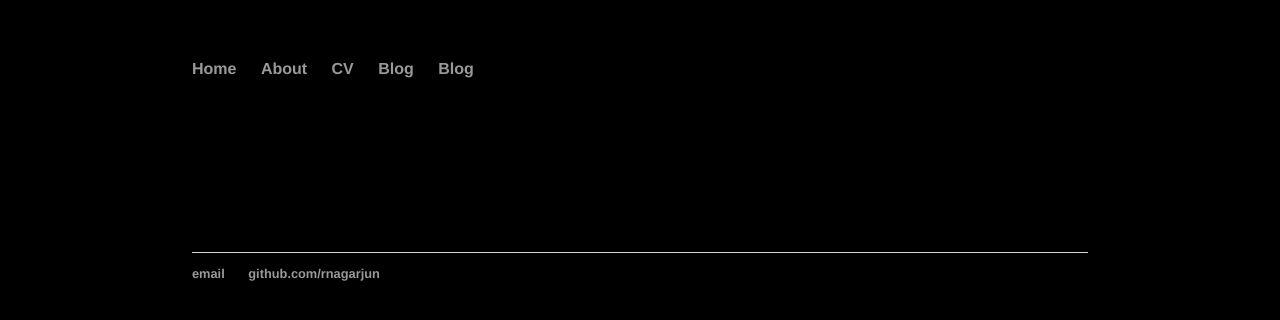
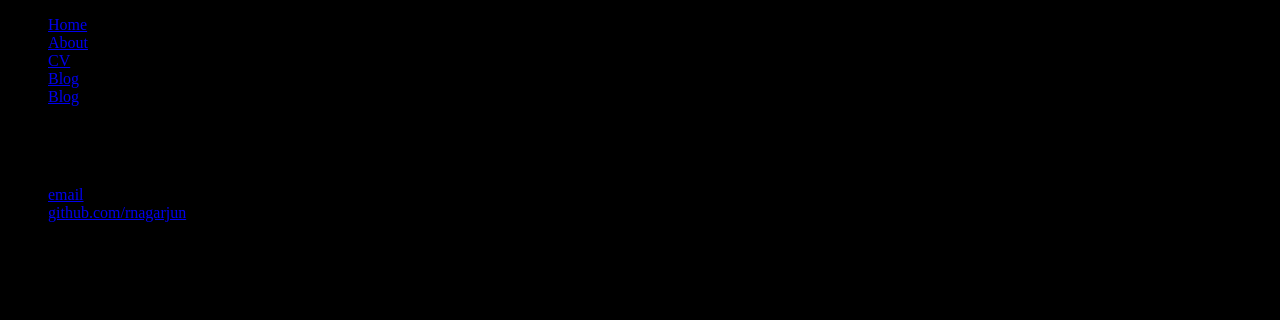
Before and after one commit to rnagarjun/rnagarjun.github.io, a PHP site: page / in a window 1280 px wide. Shown: the top 320 px of the page. Run offline with PHP 8.4, Linux system fonts and the light colour scheme.

Commit message:
Update main.css

```diff
--- a/css/main.css
+++ b/css/main.css
@@ -1,44 +1,3 @@
 body {
     background-color: black;
-    margin: 60px auto;
-    width: 70%;
 }
-nav ul, footer ul {
-    font-family:'Helvetica', 'Arial', 'Sans-Serif';
-    padding: 0px;
-    list-style: none;
-    font-weight: bold;
-}
-nav ul li, footer ul li {
-    display: inline;
-    margin-right: 20px;
-}
-a {
-    text-decoration: none;
-    color: #999;
-}
-a:hover {
-    text-decoration: underline;
-}
-h1 {
-    font-size: 3em;
-    font-family:'Helvetica', 'Arial', 'Sans-Serif';
-}
-p {
-    font-size: 1.5em;
-    line-height: 1.4em;
-    color: #333;
-}
-footer {
-    border-top: 1px solid #d5d5d5;
-    font-size: .8em;
-}
-
-ul.posts {
-    margin: 20px auto 40px;
-    font-size: 1.5em;
-}
-
-ul.posts li {
-    list-style: none;
-}
```
